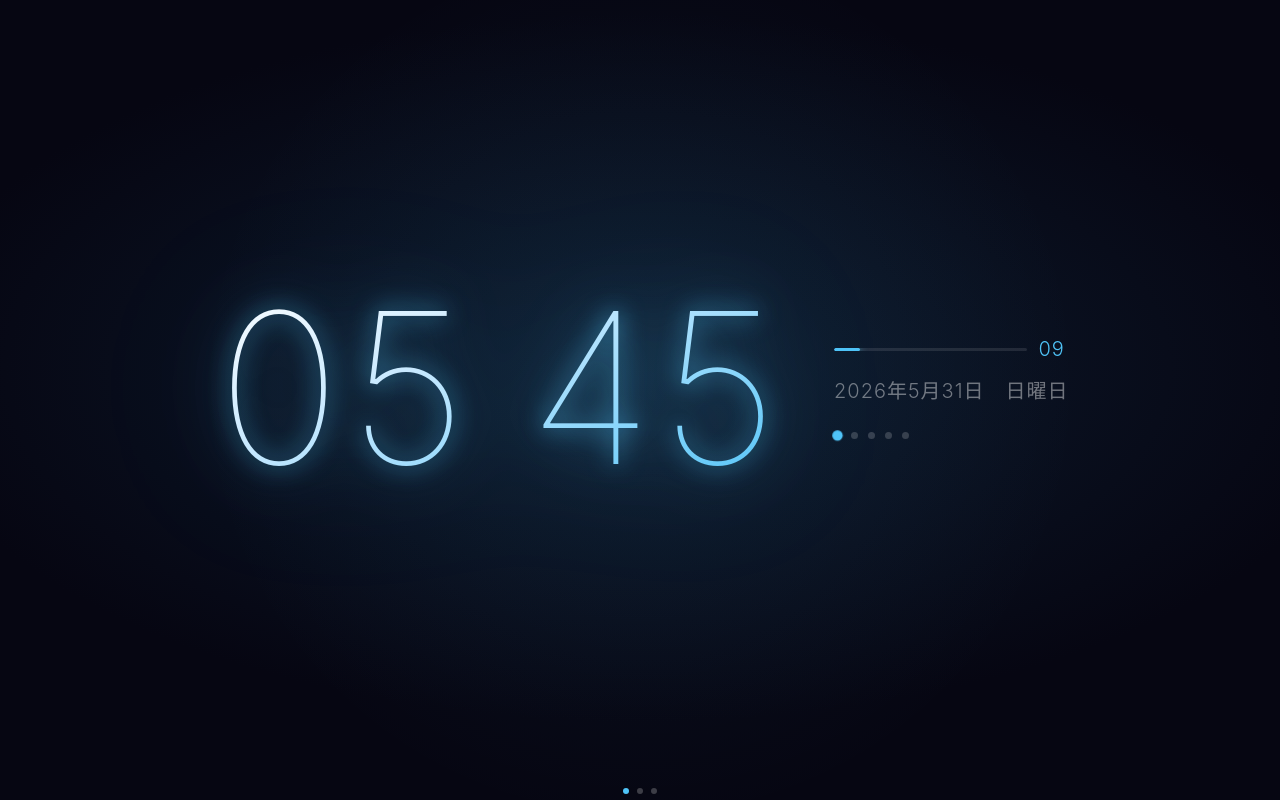
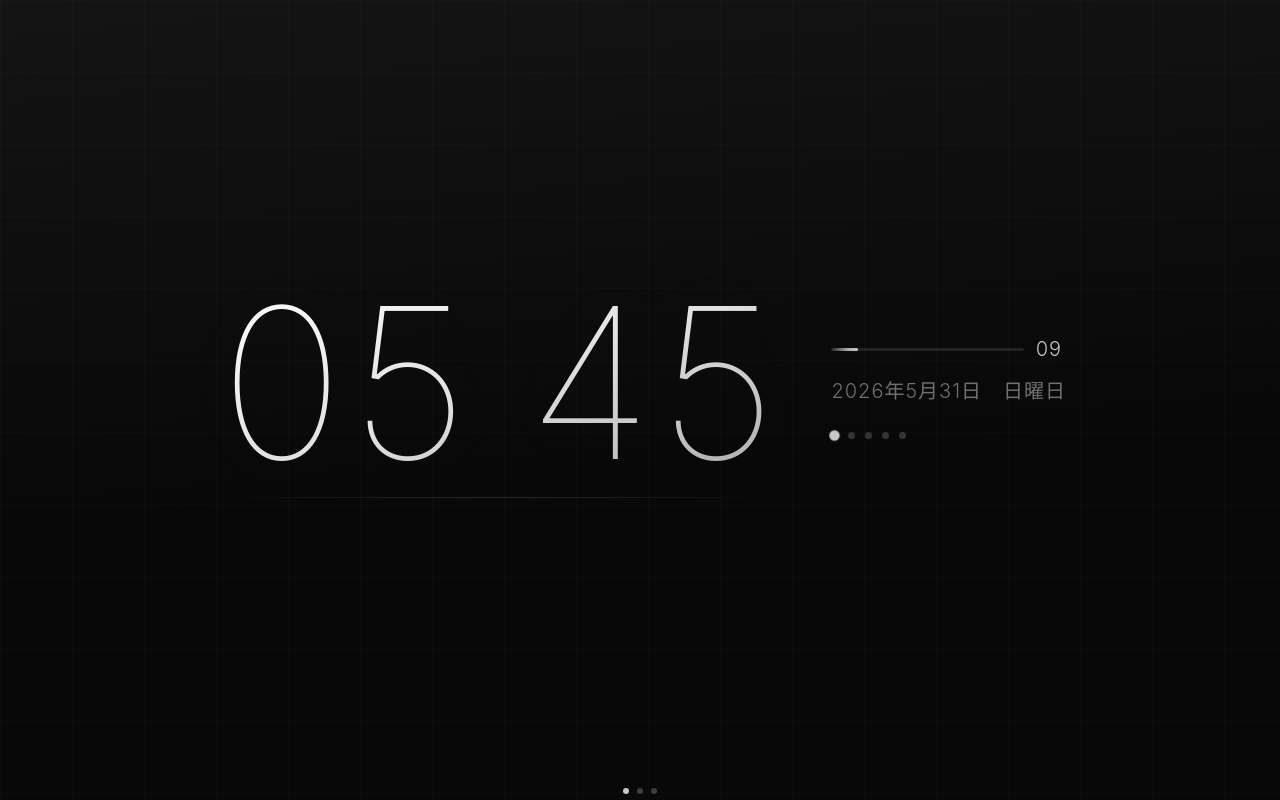
Before and after one commit to Y993/timerapp, a plain HTML site: page index.html in a window 1280 px wide. Drawn offline with Linux system fonts and the light colour scheme.

Commit message:
Add files via upload

```diff
--- a/index.html
+++ b/index.html
@@ -64,17 +64,20 @@
     .dot.on { background: var(--ac); }
 
     /* ════════════════════════════════
-       PAGE 1 — 時計（大型ネオン）
+       PAGE 1 — 時計（シック）
     ════════════════════════════════ */
     .clock-page {
-      background: radial-gradient(ellipse 85% 65% at 50% 46%, var(--bg2) 0%, var(--bg) 68%);
+      background: linear-gradient(175deg, var(--bg2) 0%, var(--bg) 58%);
       position: relative; overflow: hidden; cursor: pointer;
       user-select: none;
     }
     .clock-page::before {
       content: ''; position: absolute; inset: 0;
-      background: radial-gradient(circle at 50% 48%, var(--gbg) 0%, transparent 58%);
-      pointer-events: none; transition: background .4s;
+      background-image:
+        linear-gradient(rgba(255,255,255,.016) 1px, transparent 1px),
+        linear-gradient(90deg, rgba(255,255,255,.016) 1px, transparent 1px);
+      background-size: 72px 72px;
+      pointer-events: none;
     }
 
     .clock-wrap {
@@ -83,24 +86,29 @@
     }
 
     .clock-sup {
-      font-size: clamp(8px, 2.2vw, 12px);
-      letter-spacing: .55em; color: var(--ac); opacity: .5;
-      font-weight: 300; margin-bottom: clamp(4px, 1.5vw, 10px);
+      font-size: clamp(7px, 1.8vw, 10px);
+      letter-spacing: .7em; color: var(--ac); opacity: .38;
+      font-weight: 400; margin-bottom: clamp(4px, 1.5vw, 10px);
       text-transform: uppercase; transition: color .4s;
     }
 
     #clock-time {
       font-size: clamp(90px, min(34vw, 43vh), 220px);
-      font-weight: 100; letter-spacing: -.025em; line-height: 1;
+      font-weight: 100; letter-spacing: -.03em; line-height: 1;
       font-variant-numeric: tabular-nums;
-      background: linear-gradient(155deg, var(--gf) 0%, var(--gm) 38%, var(--gt) 100%);
+      background: linear-gradient(160deg, var(--gf) 0%, var(--gm) 52%, var(--gt) 100%);
       -webkit-background-clip: text; -webkit-text-fill-color: transparent;
       background-clip: text;
-      filter:
-        drop-shadow(0 0 12px var(--g1))
-        drop-shadow(0 0 32px var(--g2))
-        drop-shadow(0 0 70px var(--g3));
-      transition: filter .4s;
+      filter: drop-shadow(0 2px 28px var(--g3));
+    }
+
+    .clock-main::after {
+      content: '';
+      display: block;
+      height: 1px;
+      margin-top: clamp(5px, 1.2vw, 9px);
+      background: linear-gradient(90deg, transparent 0%, var(--ac) 50%, transparent 100%);
+      opacity: .18;
     }
     .colon {
       display: inline-block;
@@ -123,9 +131,7 @@
     }
     #sec-bar {
       height: 100%; width: 0%; border-radius: 2px;
-      background: linear-gradient(90deg, var(--gt), var(--ac));
-      box-shadow: 0 0 8px var(--ac), 0 0 18px var(--g3);
-      transition: color .4s;
+      background: linear-gradient(90deg, transparent 0%, var(--gt) 60%, var(--ac) 100%);
     }
     #clock-sec {
       font-size: clamp(14px, 3.8vw, 22px);
@@ -421,31 +427,31 @@
 //  テーマ定義（タップで切り替え）
 // ============================================================
 const THEMES = [
-  { name:'CYBER BLUE',
-    bg:'#060612', bg2:'#0d1b2e', ac:'#4fc3f7',
-    gf:'#ffffff', gm:'#c8e9ff', gt:'#4fc3f7',
-    g1:'rgba(79,195,247,.85)', g2:'rgba(79,195,247,.40)',
-    g3:'rgba(79,195,247,.18)', gbg:'rgba(79,195,247,.07)' },
-  { name:'VIOLET',
-    bg:'#0a0614', bg2:'#1c0b2e', ac:'#d09cf8',
-    gf:'#fff4ff', gm:'#e8c8ff', gt:'#d09cf8',
-    g1:'rgba(208,156,248,.85)', g2:'rgba(208,156,248,.40)',
-    g3:'rgba(208,156,248,.18)', gbg:'rgba(208,156,248,.07)' },
-  { name:'MATRIX',
-    bg:'#001208', bg2:'#002614', ac:'#69f0ae',
-    gf:'#eeffee', gm:'#a8f0c8', gt:'#69f0ae',
-    g1:'rgba(105,240,174,.85)', g2:'rgba(105,240,174,.40)',
-    g3:'rgba(105,240,174,.18)', gbg:'rgba(105,240,174,.07)' },
-  { name:'SUNSET',
-    bg:'#0e0602', bg2:'#1e1004', ac:'#ff8a50',
-    gf:'#fff8f0', gm:'#ffcc80', gt:'#ff8a50',
-    g1:'rgba(255,138,80,.85)', g2:'rgba(255,138,80,.40)',
-    g3:'rgba(255,138,80,.18)', gbg:'rgba(255,138,80,.07)' },
-  { name:'ICE',
-    bg:'#050510', bg2:'#0d0d24', ac:'#aad4f5',
-    gf:'#ffffff', gm:'#dceeff', gt:'#aad4f5',
-    g1:'rgba(170,212,245,.80)', g2:'rgba(170,212,245,.38)',
-    g3:'rgba(170,212,245,.16)', gbg:'rgba(170,212,245,.06)' },
+  { name:'PLATINUM',
+    bg:'#080808', bg2:'#141414', ac:'#c8c8c8',
+    gf:'#ffffff', gm:'#e0e0e0', gt:'#a8a8a8',
+    g1:'rgba(200,200,200,.45)', g2:'rgba(200,200,200,.18)',
+    g3:'rgba(200,200,200,.07)', gbg:'rgba(200,200,200,.04)' },
+  { name:'NAVY',
+    bg:'#030610', bg2:'#081428', ac:'#7eb8d8',
+    gf:'#f0f8ff', gm:'#b8d8f0', gt:'#7eb8d8',
+    g1:'rgba(126,184,216,.45)', g2:'rgba(126,184,216,.18)',
+    g3:'rgba(126,184,216,.07)', gbg:'rgba(126,184,216,.04)' },
+  { name:'AMBER',
+    bg:'#080500', bg2:'#1a1000', ac:'#c8a040',
+    gf:'#fffde8', gm:'#e8c870', gt:'#c8a040',
+    g1:'rgba(200,160,64,.45)', g2:'rgba(200,160,64,.18)',
+    g3:'rgba(200,160,64,.07)', gbg:'rgba(200,160,64,.04)' },
+  { name:'SAGE',
+    bg:'#030a06', bg2:'#0a1e10', ac:'#82a878',
+    gf:'#f0fff4', gm:'#bce0b4', gt:'#82a878',
+    g1:'rgba(130,168,120,.45)', g2:'rgba(130,168,120,.18)',
+    g3:'rgba(130,168,120,.07)', gbg:'rgba(130,168,120,.04)' },
+  { name:'ROSE',
+    bg:'#0a0306', bg2:'#1e0810', ac:'#c87890',
+    gf:'#fff0f4', gm:'#e8b0c0', gt:'#c87890',
+    g1:'rgba(200,120,144,.45)', g2:'rgba(200,120,144,.18)',
+    g3:'rgba(200,120,144,.07)', gbg:'rgba(200,120,144,.04)' },
 ];
 
 let themeIdx = parseInt(localStorage.getItem('themeIdx') || '0');
@@ -574,6 +580,45 @@ const MAK_CHB_HD = mkSched({
   18:[6,16,26,36,46,56],19:[6,16,26,36,46,56],
   20:[7,18,29,40,51],21:[2,12,22,33,44,54],
   22:[5,16,27,34,43,49],23:[1,9,20,36,55],0:[14,33,51]
+}, 10);
+
+// 千葉 → 幕張（総武線各停 西行き）[千葉発, 幕張着=千葉発+10]  平日
+const CHB_MAK_WD = mkSched({
+  4:[28,44], 5:[5,23,33,43],
+  6:[6,15,22,29,34,39,43,48,55],
+  7:[0,4,7,13,18,22,27,31,35,39,44,51,58],
+  8:[4,10,15,22,31,42,51],
+  9:[0,11,21,28,35,42,48,57],
+  10:[6,15,24,30,36,42,48,59],
+  11:[10,21,32,43,54], 12:[5,16,27,37,48,59],
+  13:[10,21,32,43,54], 14:[5,16,27,37,48,59],
+  15:[10,21,32,43,55],
+  16:[6,17,27,37,46,55],
+  17:[4,12,20,30,41,51],
+  18:[1,7,13,18,24,32,40,47,55],
+  19:[4,10,19,25,38,44,49,55],
+  20:[4,10,16,25,33,42,50,57],
+  21:[3,9,19,28,35,41,48,55],
+  22:[6,15,23,30,37,44,52],
+  23:[5,14,22,31,41]
+}, 10);
+
+// 千葉 → 幕張（総武線各停 西行き）[千葉発, 幕張着=千葉発+10]  土日祝
+const CHB_MAK_HD = mkSched({
+  4:[28,44], 5:[5,18,33,52],
+  6:[5,20,33,41,50,58],
+  7:[4,9,19,29,39,44,53],
+  8:[0,7,17,27,37,47,57],
+  9:[7,17,27,37,47,57],
+  10:[7,17,27,37,47,57], 11:[7,17,27,37,47,57],
+  12:[7,17,27,37,47,57], 13:[7,17,27,37,47,57],
+  14:[7,17,27,37,47,57], 15:[7,17,27,37,47,57],
+  16:[7,17,27,37,47,57], 17:[7,17,27,37,47,57],
+  18:[7,17,27,37,47,57], 19:[7,17,27,37,48,59],
+  20:[11,23,34,42,50],
+  21:[2,15,24,33,47,57],
+  22:[6,15,24,53],
+  23:[3,13,22,31,41]
 }, 10);
 
 // 千葉 → 鎌取（外房線下り）[千葉発, 鎌取着]  ※土日データ・平日共通使用
@@ -742,9 +787,12 @@ function renderTrains(){
     let destTime, destLabel, destCls='dest';
 
     if(dirMode==='go'){
-      // 鎌取→幕張：千葉着+3乗換+10運賃 = +13
-      destTime=chibaArr+13;
+      // 鎌取→幕張：千葉着+3乗換→CHB_MAK で次の各停を検索
+      const connTable=dayMode==='wd'?CHB_MAK_WD:CHB_MAK_HD;
+      const conn=findConn(chibaArr,connTable);
+      destTime=conn?conn[1]:null;
       destLabel='幕張着';
+      if(!conn)destCls='miss';
     } else {
       // 幕張→鎌取：千葉着+3乗換→CHB_KAM で次列車
       const conn=findConn(chibaArr,CHB_KAM);
```
